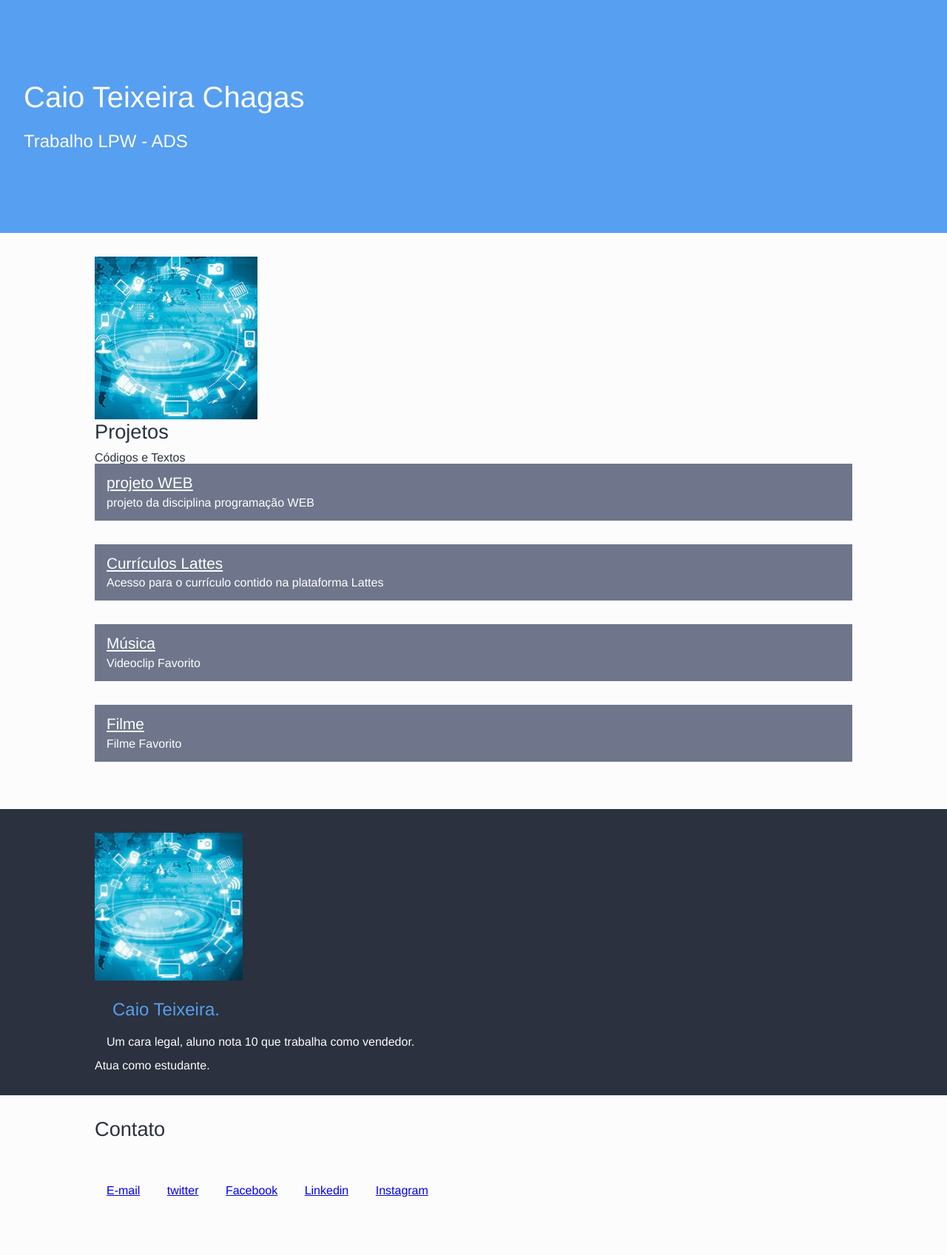
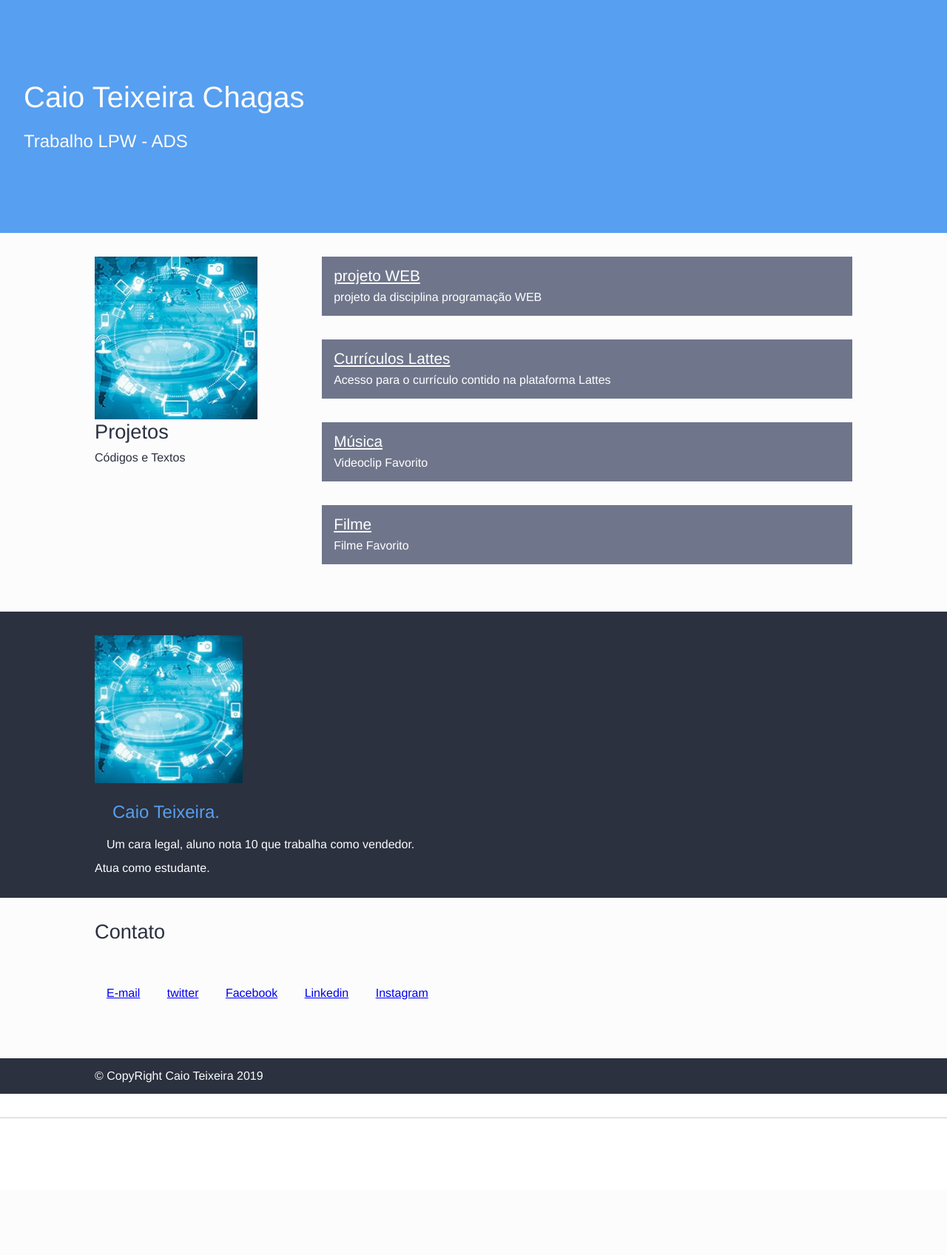
Before and after one commit to felipekennedy/AulasProgramacaoWeb, a PHP site: page / in a window 1280 px wide. Shown: the part 114-1811 px from the top of the page at 74% size. After the commit the page ends 1626 px from the top, so only its background shows below. Run offline with PHP 8.4, Linux system fonts and the light colour scheme.

Commit message:
Aula part 1
Aula part 1

```diff
--- a/estilos/blog.css
+++ b/estilos/blog.css
@@ -1,5 +1,10 @@
 body {
     font-family: Helvetica, sans-serif;
+}
+
+section img{
+    width: 100%;
+    max-width: 300px;
 }
 
 header{
@@ -66,6 +71,14 @@ header li a{
     color: #2B313E;
 }
 
+.projetos-header{
+    float: left;
+}
+
+.styleprojetos{
+    margin-left: 30%;
+}
+
 .styleprojetos li{
     background-color: #6F768B;
     padding: 1em;
@@ -80,6 +93,8 @@ header li a{
 .styleprojetos li p{
     color: #fff;
     margin-top: 0.5em;
+    text-align: justify;
+    line-height: 1.2;
 }
 
 #sobre p.bio{
--- a/index.html
+++ b/index.html
@@ -27,12 +27,13 @@
     </section>
 
     <section id="projetos" class="claras container">
-        <img alt="imagem que apresenta diversos itens presente na tecnologia" src="imagens/tecnologia.jpg">
-        <!--alt é usado para que usa programas para auxiliar pessoas com deficiencia visual, então deve ser uma descrição da imagem-->
+       <div class="projetos-header">
+            <img alt="imagem que apresenta diversos itens presente na tecnologia" src="imagens/tecnologia.jpg">
+            <!--alt é usado para que usa programas para auxiliar pessoas com deficiencia visual, então deve ser uma descrição da imagem-->
 
-        <h3>Projetos</h3>
-        <p>Códigos e Textos</p>
-
+            <h3>Projetos</h3>
+            <p>Códigos e Textos</p>
+      </div>
         <ul class="styleprojetos">
             <li>
                 <a href="https://github.com/CaioCTC/AulasProgramacaoWeb">projeto WEB</a>
```
